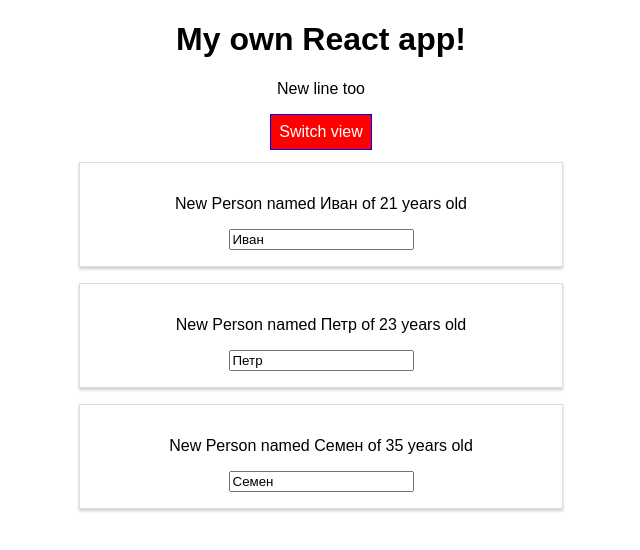
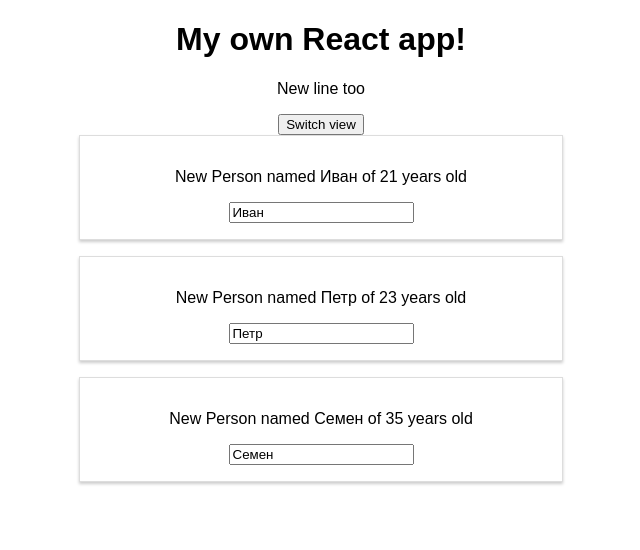
Before and after one commit to shtasi/react-lessons-one, a React (Create React App) app: page / in a window 1280 px wide. Shown: the top 550 px of the page, without its empty margins (319-959 px from the left). Built offline with nearby package versions, Linux system fonts and the light colour scheme.

Commit message:
lesson 72

```diff
--- a/src/App.jsx
+++ b/src/App.jsx
@@ -1,5 +1,4 @@
 import React, { Component } from 'react';
-//import Radium, { StyleRoot } from 'radium';
 import './App.css';
 import Person from './Person/Person';
 
@@ -35,19 +34,19 @@ class App extends Component {
   }
 
   render() {
-    const btnStyle = {
-      backgroundColor: 'green',
-      color: 'white',
-      font: 'inherit',
-      border: '1px solid blue',
-      padding: '8px',
-      marginBottom: '12px',
-      cursor: 'pointer',
-      ':hover': {
-        backgroundColor: 'lightgreen',
-        color: 'black',
-      }
-    };
+    // const btnStyle = {
+    //   backgroundColor: 'green',
+    //   color: 'white',
+    //   font: 'inherit',
+    //   border: '1px solid blue',
+    //   padding: '8px',
+    //   marginBottom: '12px',
+    //   cursor: 'pointer',
+    //   ':hover': {
+    //     backgroundColor: 'lightgreen',
+    //     color: 'black',
+    //   }
+    // };
 
     let personsList = null;
     if (this.state.showPersons) {
@@ -62,11 +61,11 @@ class App extends Component {
           })}
       </div>
       );
-      btnStyle.backgroundColor = 'red';
-      btnStyle[':hover'] = {
-        backgroundColor: 'salmon',
-        color: 'black',
-      };
+      // btnStyle.backgroundColor = 'red';
+      // btnStyle[':hover'] = {
+      //   backgroundColor: 'salmon',
+      //   color: 'black',
+      // };
     }
 
     var classes = [];
@@ -78,20 +77,15 @@ class App extends Component {
     }
 
     return (
-      // <StyleRoot>
       <div className="App">
         <h1>My own React app!</h1>
         <p className={classes.join(' ')}>New line too</p>
-        <button style={btnStyle} onClick={this.togglePersonsHandler}>
+        <button onClick={this.togglePersonsHandler}>
           Switch view
         </button>
         {personsList}
       </div>
-      // </StyleRoot>
     );
-    // return React.createElement('div', {className: 'App'}, React.createElement('h1', null, 'New Method Creation'));
   }
 }
-
-// export default Radium(App);
 export default App;
```
